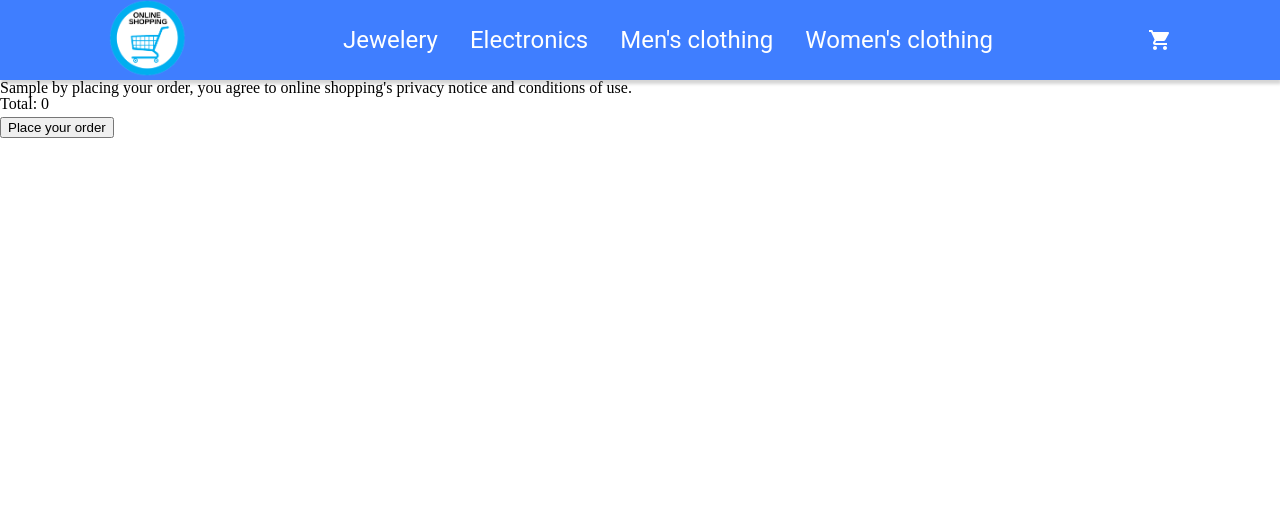
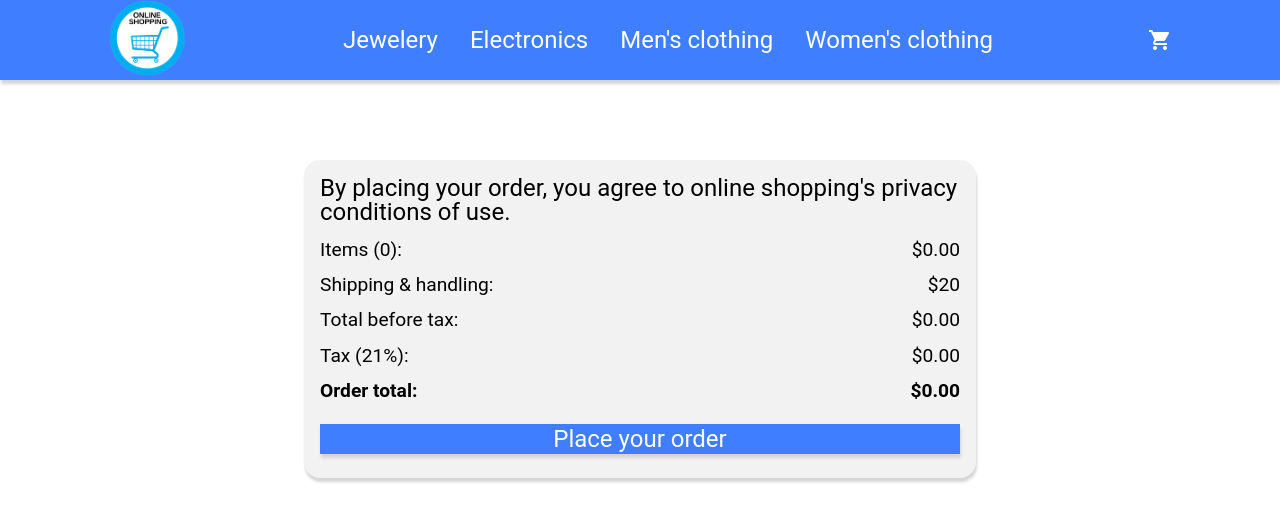
Before and after one commit to lemosadrian08/online_shopping, a React (Create React App) app: page /checkout in a window 1280 px wide. Both pictures are taken after typing "Sample", "Sample", "name@example.com" into the empty fields and a click on the input "Continue". Shown: the top 522 px of the page. Built offline with nearby package versions, Linux system fonts and the light colour scheme.

Commit message:
improved css

```diff
--- a/src/Components/Cart/Cart.css
+++ b/src/Components/Cart/Cart.css
@@ -12,19 +12,35 @@
     color: #3f7eff;
     font-size: 1rem;
 }
+.total{
+    font-family: 'Roboto', sans-serif;
+    font-size: 1.5rem;
+    text-align: center;
+    margin: 2rem 0 1rem;
+}
 
-.ButtomsContainer{
+.ButtomsContainer, .buttomCheckoutContainer{
     display: flex;
     flex-direction: column;
-    justify-content: center;
+    align-items: center;
 }
 .clearButtom ,.checkoutButtom{
     font-family: 'Roboto', sans-serif;
     background-color: #3f7eff;
-    font-size: 1rem;
+    font-size: 1.2rem;
     color: white;
     border: none;
     margin:  0.5rem 0;
     box-shadow: 1px 4px 3px #d5d5d5;
     cursor: pointer;
+    width: 25rem;
+    padding: 0.5rem;
 }
+
+.clearButtom:hover{
+    background-color: red;
+}
+
+.checkoutButtom:hover{
+    background-color: green;
+}
--- a/src/Components/Cart/Cart.jsx
+++ b/src/Components/Cart/Cart.jsx
@@ -22,10 +22,10 @@ const Cart =()=>{
             :
             <div>
                 {products.map((product)=><CartCard key={product.id} id={product.id} title={product.title} price={product.price} quantity={product.quantity} pictureURL={product.image} /> )}
-                <p className='total'>total: {total}</p>
+                <p className='total'>Total: ${total}</p>
                 <div className='ButtomsContainer'>
+                    <Link className='buttomCheckoutContainer' to='/checkout'><button className='checkoutButtom'>Proceed to checkout</button></Link>
                     <button className='clearButtom' onClick= { clear }>Clear all products</button>
-                    <Link to='/checkout'><button className='checkoutButtom'>Proceed to checkout</button></Link>
                 </div>
             </div>
          }
--- a/src/Components/CartCard/CartCard.css
+++ b/src/Components/CartCard/CartCard.css
@@ -8,7 +8,7 @@
     width: 100%;
     padding: 1rem;
     justify-content: space-between;
-    border-radius: 2%;
+    border-radius: 0.5rem;
     box-shadow: 1px 4px 3px #d5d5d5;
 }
 
--- a/src/Components/CartContext/CartContext.jsx
+++ b/src/Components/CartContext/CartContext.jsx
@@ -6,8 +6,10 @@ const CartProvider =({children})=>{
 
     const [products, setProducts] = useState([])
     const [quantityProducts, setQuantityProducts] = useState(0)
-    const [total, setTotal] =useState(0)
-
+    const [total, setTotal] = useState(0)
+    const [taxes, setTaxes] = useState(0)
+    const [totalbt, setTotalbt] = useState(0)
+    const [totalat, setTotalat] = useState(0)
 
     const getQuantityProducts =()=>{
         let quantity = 0
@@ -20,11 +22,21 @@ const CartProvider =({children})=>{
     const getTotal =()=>{
         let resultado = 0
         let total = 0
+        let taxes = 0
+        let shipping= 20
+        let totalbt=0
+        let totalat=0
         products.forEach(product=>{
             resultado += (product.price * product.quantity)
-            total=resultado.toFixed(2)
+            total=resultado
+            totalbt=(total+shipping)
+            taxes=(totalbt*0.21)
+            totalat=(totalbt+taxes)
         })
-        setTotal(total)
+        setTotal(total.toFixed(2))
+        setTaxes(taxes.toFixed(2))
+        setTotalbt(totalbt.toFixed(2))
+        setTotalat(totalat.toFixed(2))
     }
 
     useEffect(()=>{
@@ -56,7 +68,7 @@ const CartProvider =({children})=>{
     }
 
     return(
-        <Provider value={ {products, quantityProducts, total, addItem, removeItem, clear, isInCart} }>
+        <Provider value={ {products, quantityProducts, total, totalat, totalbt, taxes, addItem, removeItem, clear, isInCart} }>
             {children}
         </Provider>
     )
--- a/src/Components/Checkout/Checkout.css
+++ b/src/Components/Checkout/Checkout.css
@@ -1,11 +1,116 @@
 .form{
     display: flex;
     flex-direction: column;
+    width: 100%;
+
+
+}
+.swal2-title,.swal2-html-container {
+    font-family: 'Roboto', sans-serif; ;
+}
+.swal2-styled.swal2-confirm{
+    background-color: #3f7eff; ;
+
+}
+
+.checkoutContainer{
+    display: flex;
+    flex-direction: column;
     background-color: rgb(242, 242, 242);
-    width: 100%;
     padding: 1rem;
     justify-content: space-between;
-    border-radius: 2%;
+    border-radius: 1rem;
     box-shadow: 1px 4px 3px #d5d5d5;
+    width: 50%;
+    margin: 5rem auto;
+}
 
+.buttomContinue, .buttomPlaceYourOrder{
+    font-family: 'Roboto', sans-serif;
+    background-color: #3f7eff;
+    font-size: 1.5rem;
+    color: white;
+    border: none;
+    margin: 0.5rem 0;
+    box-shadow: 1px 4px 3px #d5d5d5;
+    cursor: pointer;
+    width: 100%;
 }
+
+.nameInput,.numberInput,.emailInput{
+    font-family: 'Roboto', sans-serif;
+    border-left: none;
+    border-right: none;
+    border-top: none;
+    color: black;
+    margin: 1rem;
+    font-size: 1.1rem;
+    background-color: rgb(242, 242, 242);
+    border-bottom: 0.1rem black;
+    outline: none;
+    width: 96%;
+    border-bottom: white solid 0.11rem;
+}
+
+
+.textForm ,.textMesagge{
+    font-family: 'Roboto', sans-serif;
+    padding-bottom: 1rem;
+    font-size: 1.5rem;
+}
+
+.table{
+    display: grid;
+    grid-template-areas:
+    "TA T1"
+    "TBB T2"
+    "TC T3"
+    "TD T4"
+    "TE T5"
+    ;
+}
+
+#TA{
+ grid-area: TA;
+}
+#TB{
+ grid-area: TBB;
+}
+#TC{
+ grid-area: TC;
+}
+#TD{
+ grid-area: TD;
+}
+#TE{
+ grid-area: TE;
+}
+
+#T1{
+ grid-area: T1;
+}
+#T2{
+ grid-area: T2;
+}
+#T3{
+ grid-area: T3;
+}
+#T4{
+ grid-area: T4;
+}
+#T5{
+ grid-area: T5;
+}
+
+#TA,#TB,#TC,#TD,#TE,#T1,#T2,#T3,#T4,#T5{
+    font-family: 'Roboto', sans-serif;
+    padding-bottom: 1rem;
+    font-size: 1.2rem;
+}
+
+#T1,#T2,#T3,#T4,#T5{
+text-align: end;
+}
+#TE,#T5{
+    font-weight: bold;
+}
--- a/src/Components/Checkout/Checkout.jsx
+++ b/src/Components/Checkout/Checkout.jsx
@@ -9,7 +9,7 @@ import Swal from 'sweetalert2'
 
 const Checkout =()=>{
 
-    const { products, total, clear } = useContext(cartContext)
+    const { products, total, clear, totalat, totalbt, taxes, quantityProducts} = useContext(cartContext)
 
     const [ name, setName ] = useState("")
     const [ number, setNumber ] = useState("")
@@ -30,7 +30,7 @@ const Checkout =()=>{
             setIdSales(result.id)
             Swal.fire(
                 'The order has been placed',
-                `This is the id of your order: ${result.id}`,
+                `This is your order id: ${result.id}`,
                 'success')
         })
 
@@ -55,23 +55,35 @@ const Checkout =()=>{
     <>
     {customer.name==null
     ?
-    <div>
-        <p>To complete your order we need some imformation first:</p>
+    <div className='checkoutContainer'>
+        <p className='textForm'>To complete your order we need some imformation first:</p>
         <form className='form' id='form'>
-            <label id="name-label">Name: <input placeholder="Name" required onInput={nameEvent} type="text" /></label>
-            <label id="number-label">Number: <input placeholder="Number" required onInput={numberEvent} type="text" /></label>
-            <label id="email-label">E-mail: <input placeholder="e-mail" required onInput={emailEvent} type="email" /></label>
-            <input type="submit" onClick={submit} value="Continue" />
+            <label id="name-label"><input className='nameInput' placeholder="Name" required onInput={nameEvent} type="text" autoComplete='name'/></label>
+            <label id="number-label"><input className='numberInput' placeholder="Number" required onInput={numberEvent} type="text" autoComplete='tel' /></label>
+            <label id="email-label"><input className='emailInput' placeholder="E-mail" required onInput={emailEvent} type="email" /></label>
+            <input className='buttomContinue' type="submit" onClick={submit} value="Continue" />
         </form>
-
-
     </div>
     :
-    <div>
-        <p>{customer.name} by placing your order, you agree to online shopping's privacy notice and conditions of use.</p>
-        <p>Total: {total}</p>
-        <Link to='/'><button onClick={checkout}>Place your order</button></Link>
+    <div className='checkoutContainer'>
 
+            <p className='textMesagge' >By placing your order, you agree to online shopping's privacy conditions of use.</p>
+
+            <div className='table'>
+                <p className='textMesagge' id='TA'>Items ({quantityProducts}):</p>
+                <p className='textMesagge' id='TB'>Shipping & handling:</p>
+                <p className='textMesagge' id='TC'>Total before tax:</p>
+                <p className='textMesagge' id='TD'>Tax (21%):</p>
+
+                <p className='textMesagge' id='TE'>Order total:</p>
+
+                <p id='T1'>${total}</p>
+                <p id='T2'>$20</p>
+                <p id='T3'>${totalbt}</p>
+                <p id='T4'>${taxes}</p>
+                <p id='T5'>${totalat}</p>
+            </div>
+        <Link to='/'><button className='buttomPlaceYourOrder' onClick={checkout}>Place your order</button></Link>
     </div>
 }
     </>
--- a/src/Components/Item/Item.css
+++ b/src/Components/Item/Item.css
@@ -5,7 +5,7 @@
     flex-direction: column;
     margin: 1rem auto;
     width: 17rem;
-    border-radius: 2%;
+    border-radius: 0.4rem;
     box-shadow: 1px 4px 3px #d5d5d5;
 }
 
--- a/src/Components/ItemDetail/ItemDetail.css
+++ b/src/Components/ItemDetail/ItemDetail.css
@@ -13,7 +13,7 @@
     height: 35rem;
     display: flex;
     flex-direction: column;
-    border-radius: 2%;
+    border-radius: 1rem;
     box-shadow: 1px 4px 3px #d5d5d5;
 }
 
```
